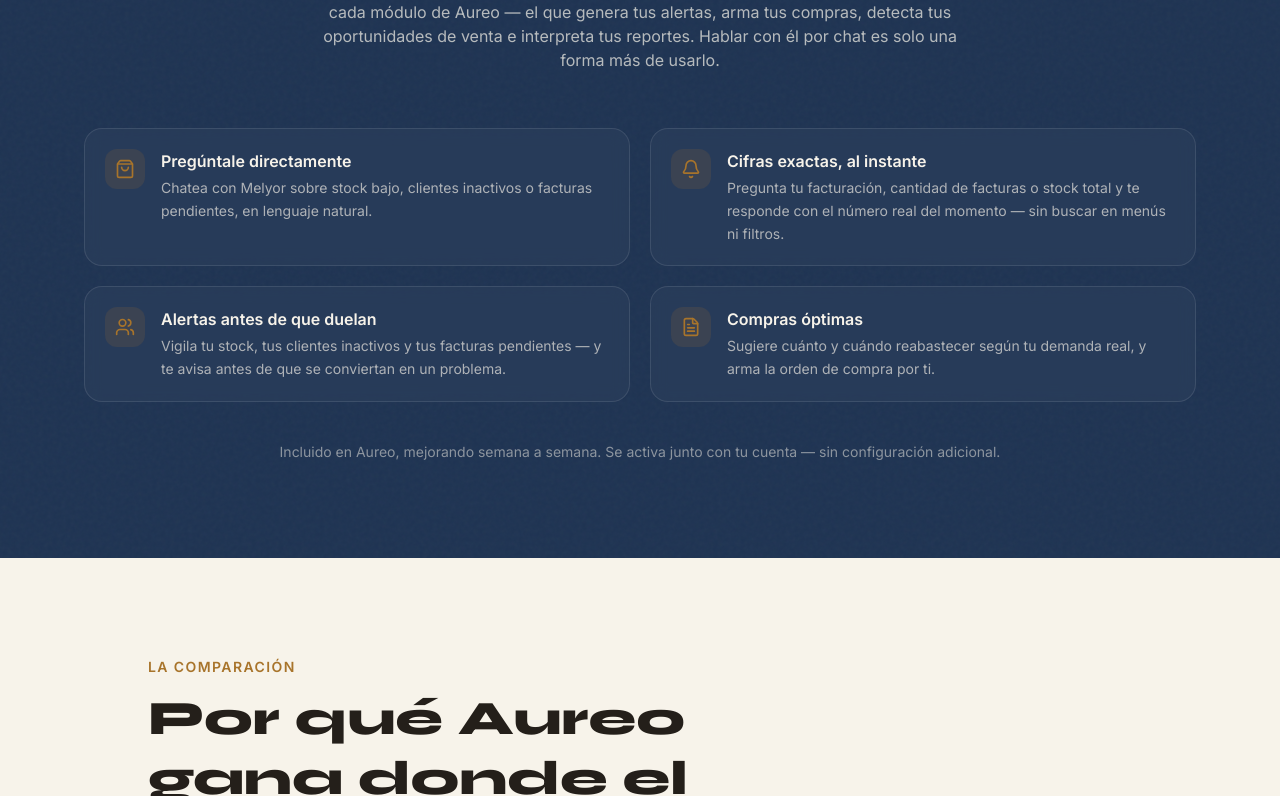
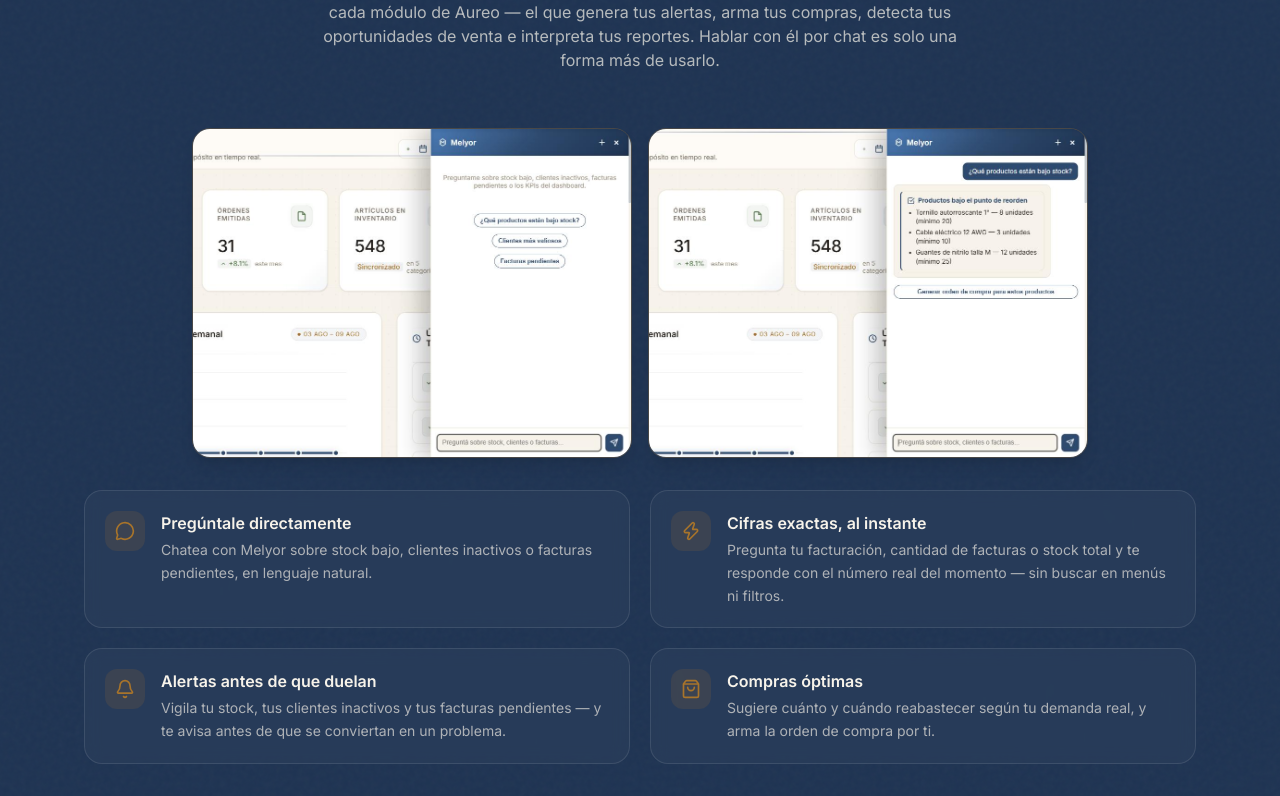
Before and after one commit to juandi-blip/aureo-landing, a Next.js app: page / in a window 1280 px wide. Shown: the part 2284-3080 px from the top of the page. Built offline with nearby package versions, Linux system fonts and the light colour scheme; no server answers.

Commit message:
feat: show real Melyor panel screenshots in MelyorSection

```diff
--- a/components/MelyorSection.tsx
+++ b/components/MelyorSection.tsx
@@ -1,14 +1,15 @@
 // components/MelyorSection.tsx
 "use client";
 import { motion } from "motion/react";
-import { ShoppingBag, Bell, Users, FileText, MessageCircle, Zap } from "lucide-react";
+import Image from "next/image";
+import { ShoppingBag, Bell, MessageCircle, Zap } from "lucide-react";
 import { site } from "@/content/site";
 import { staggerContainer, fadeUp, VIEWPORT } from "@/lib/motion";
 import { SectionHeading } from "@/components/ui/SectionHeading";
 import { GrainOverlay } from "@/components/ui/GrainOverlay";
 import { SpotlightGlow, useSpotlight } from "@/components/ui/Spotlight";
 
-const CAPABILITY_ICONS = [ShoppingBag, Bell, Users, FileText, MessageCircle, Zap];
+const CAPABILITY_ICONS = [MessageCircle, Zap, Bell, ShoppingBag];
 
 function MelyorBadge() {
   return (
@@ -93,7 +94,40 @@
         </div>
 
         <motion.div
-          className="mt-14 grid gap-5 sm:grid-cols-2"
+          className="mx-auto mt-14 grid max-w-4xl gap-4 sm:grid-cols-2"
+          variants={staggerContainer}
+          initial="hidden"
+          whileInView="visible"
+          viewport={VIEWPORT}
+        >
+          <motion.div
+            variants={fadeUp}
+            className="relative aspect-[4/3] overflow-hidden rounded-[var(--radius-lg)] border border-[var(--bronze)]/30 shadow-lg"
+          >
+            <Image
+              src="/melyor-panel-empty.png"
+              alt="Panel de Melyor abierto, con sugerencias de preguntas frecuentes"
+              fill
+              className="object-cover object-right"
+              sizes="(min-width: 640px) 50vw, 100vw"
+            />
+          </motion.div>
+          <motion.div
+            variants={fadeUp}
+            className="relative aspect-[4/3] overflow-hidden rounded-[var(--radius-lg)] border border-[var(--bronze)]/30 shadow-lg"
+          >
+            <Image
+              src="/melyor-panel-card.png"
+              alt="Melyor respondiendo con una tarjeta de datos de stock bajo y una acción sugerida"
+              fill
+              className="object-cover object-right"
+              sizes="(min-width: 640px) 50vw, 100vw"
+            />
+          </motion.div>
+        </motion.div>
+
+        <motion.div
+          className="mt-8 grid gap-5 sm:grid-cols-2"
           variants={staggerContainer}
           initial="hidden"
           whileInView="visible"
```
